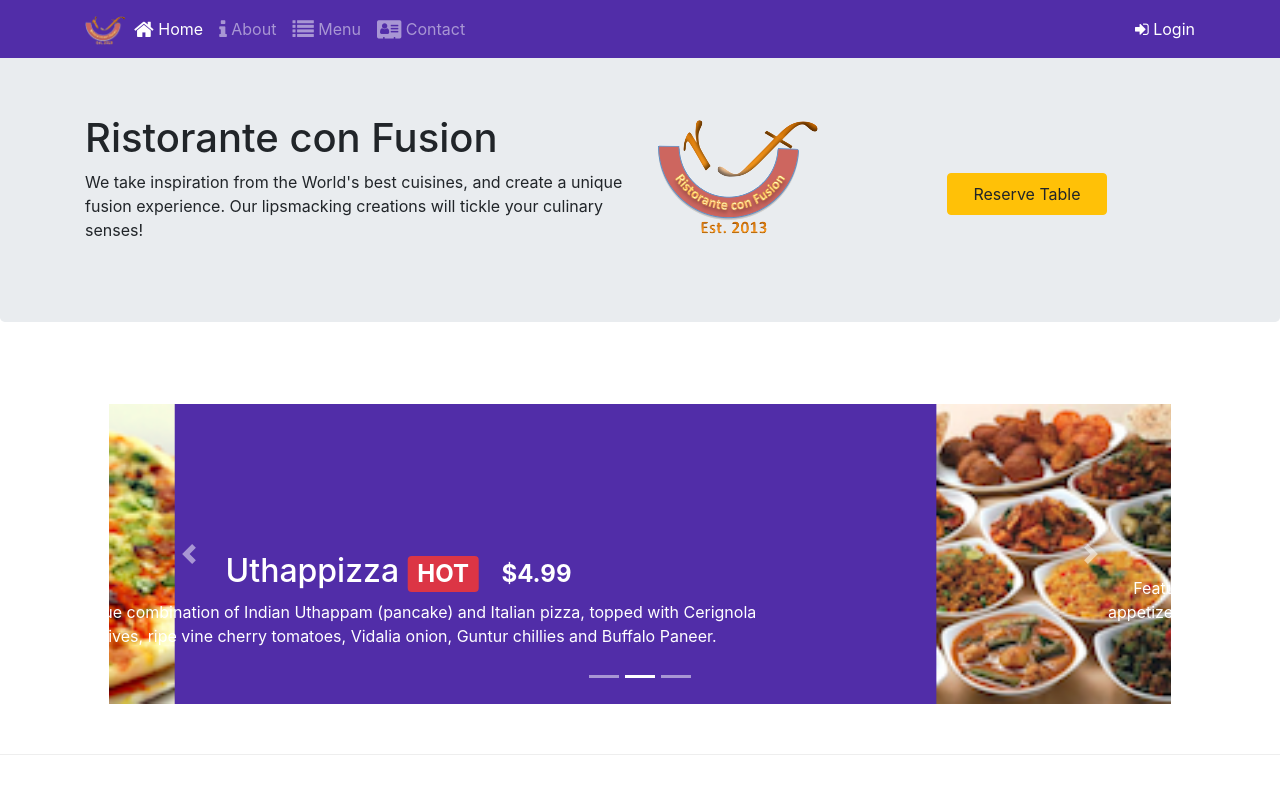
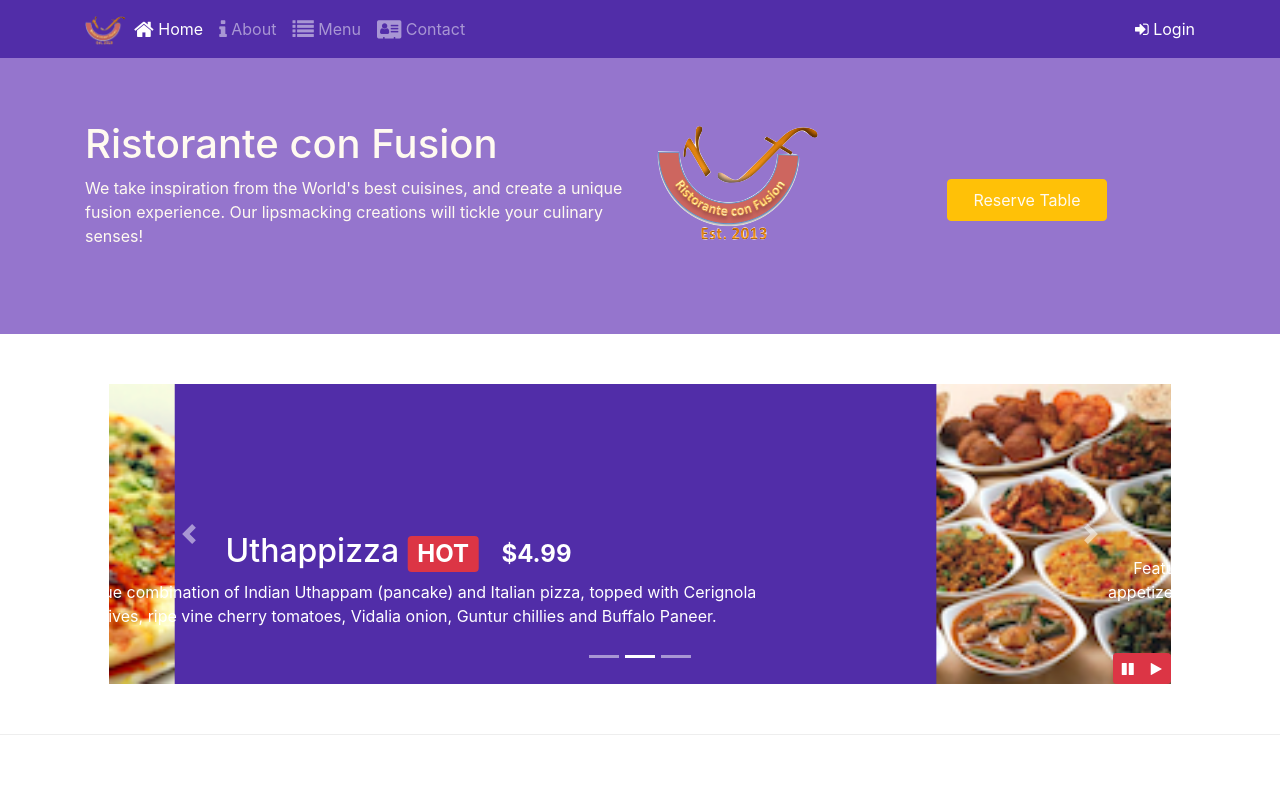
Before and after one commit to AdarshKesharwaniCU/bootstrap, a website: page index.html in a window 1280 px wide. Shown: the top 800 px of the page. Drawn offline with nearby package versions, Linux system fonts and the light colour scheme.

Commit message:
Bootstrap JQuery

```diff
--- a/css/styles.css
+++ b/css/styles.css
@@ -59,3 +59,9 @@ body{
     left: 0;
     min-height: 300px;
 }
+#carouselButton {
+    right:0px;
+    position: absolute;
+    bottom: 0px;
+    z-index: 1;
+}
--- a/index.html
+++ b/index.html
@@ -189,7 +189,7 @@
 
 
     <!-- my jumbotron custom css is not overlapping the default css. So I used jumbotron1 as custom css -->
-    <header class="jumbotron">
+    <header class="jumbotron1">
       <div class="container">
         <div class="row row-header">
           <div class="col-12 col-sm-6">
@@ -262,6 +262,15 @@
                     </div>
                     </div>
                 </div>
+                <div class="btn-group" id="carouselButton">
+                  <button class="btn btn-danger btn-sm" id="carousel-pause">
+                    <span class="fa fa-pause"></span>
+                  </button>
+                  <button class="btn btn-danger btn-sm" id="carousel-play">
+                    <span class="fa fa-play"></span>
+                  </button>
+              </div>
+
                 <ol class="carousel-indicators">
                     <li data-target="#mycarousel" data-slide-to="0" class="active"></li>
                     <li data-target="#mycarousel" data-slide-to="1"></li>
@@ -273,6 +282,7 @@
                 <a class="carousel-control-next" href="#mycarousel" role="button" data-slide="next">
                     <span class="carousel-control-next-icon"></span>
                 </a>
+
             </div>
 
          </div>
@@ -412,9 +422,19 @@
     <script src="node_modules/popper.js/dist/umd/popper.min.js"></script>
     <script src="node_modules/bootstrap/dist/js/bootstrap.min.js"></script>
     <script>
-        $(document).ready(function(){
-            $('[data-toggle="tooltip"]').tooltip();
-        });
-    </script>
+      $(document).ready(function(){
+          $("#mycarousel").carousel( { interval: 2000 } );
+          $("#carousel-pause").click(function(){
+              $("#mycarousel").carousel('pause');
+          });
+          $("#carousel-play").click(function(){
+              $("#mycarousel").carousel('cycle');
+          });
+      });
+  </script>
+
+
+
+
   </body>
 </html>
```
